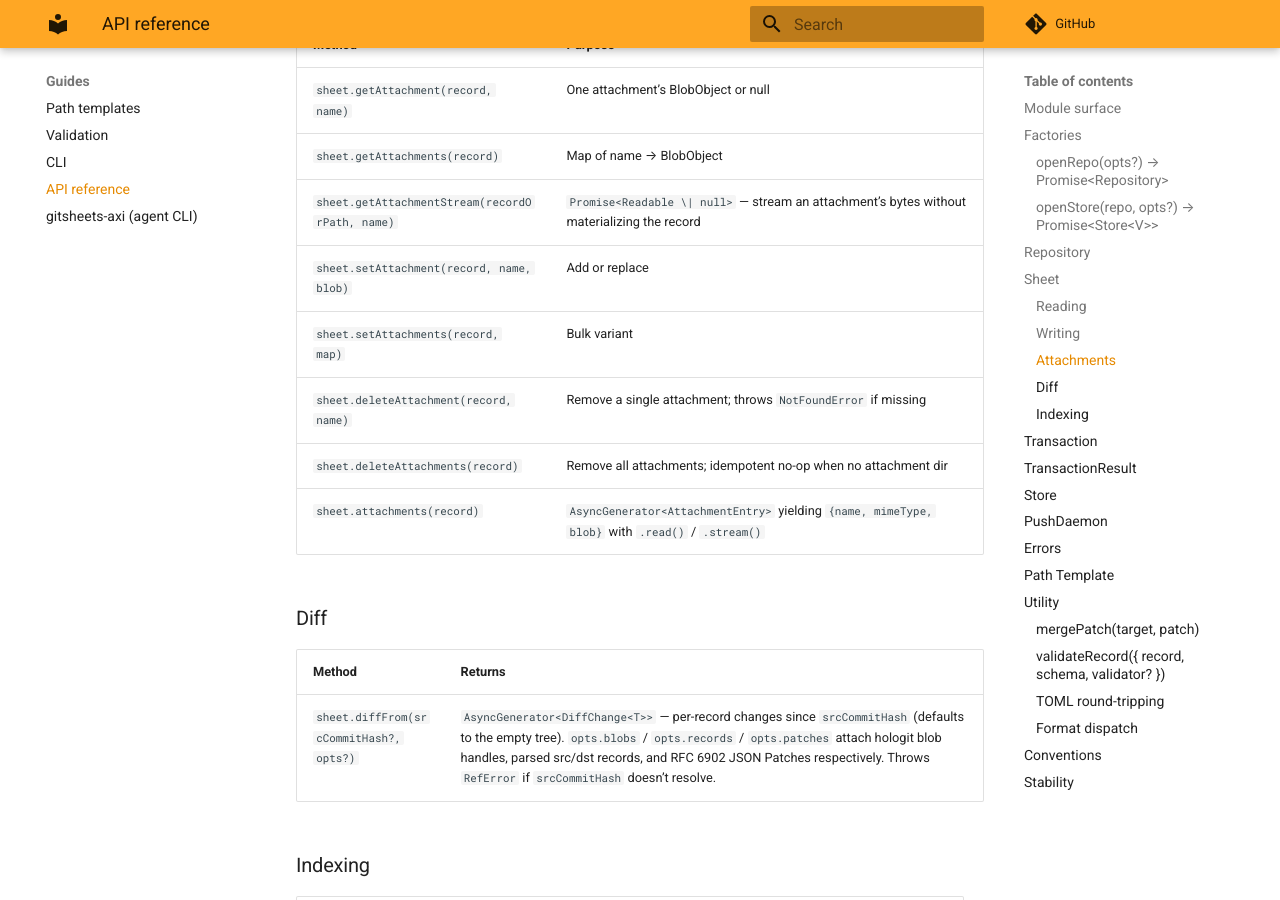
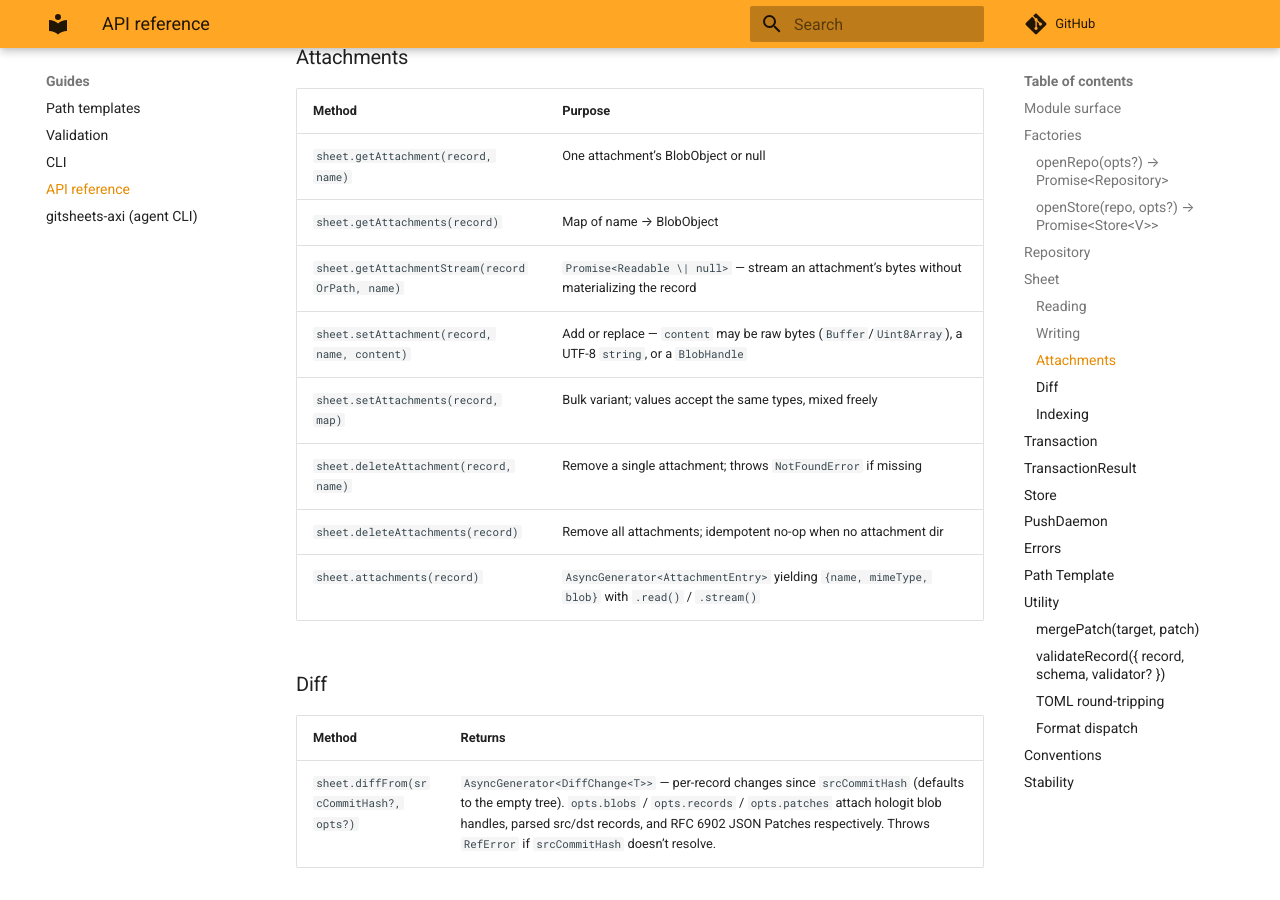
Before and after one commit to JarvusInnovations/gitsheets, an MkDocs documentation site: the page built from docs/api.md, in a window 1280 px wide and 900 px high, scrolled down 4139 px. Built offline with MkDocs 1.6.1 and Material for MkDocs 9.7.7, drawn with Linux system fonts in a browser that asks for light colours; comment, search, counter and statistics services are not loaded; some of the changed text lies outside the part shown.

Commit message:
docs(api): document bytes attachments, withLock, and cast-free validator typing
Co-Authored-By: Claude Fable 5 <noreply@anthropic.com>
Claude-Session: https://claude.ai/code/session_01F5fwEknfSxpaGCVEME5D4h

```diff
--- a/docs/api.md
+++ b/docs/api.md
@@ -80,6 +80,7 @@ const store = await openStore(repo, {
 | `repo.openSheet<T>(name, opts?)` | Sheet handle; `opts.validator` (Standard Schema), `opts.root`, `opts.prefix` |
 | `repo.openSheets(opts?)` | All sheets keyed by name; `opts.root`, `opts.prefix` |
 | `repo.transact(opts, handler)` | Run a handler in a single-commit transaction |
+| `repo.withLock(fn)` | Run `fn` holding the write lock transact uses — coordinate non-transact git ops. Not reentrant (`lock_held`) |
 | `repo.requireExplicitTransactions()` | Switch to strict mode (one-way) |
 | `repo.startPushDaemon(opts)` | Start async push to a configured remote |
 | `repo.resolveRef(ref)` | Resolve a ref or commit hash; returns `string \| null` |
@@ -128,8 +129,8 @@ All write methods route through a transaction — permissive mode auto-opens one
 | `sheet.getAttachment(record, name)` | One attachment's BlobObject or null |
 | `sheet.getAttachments(record)` | Map of name → BlobObject |
 | `sheet.getAttachmentStream(recordOrPath, name)` | `Promise<Readable \| null>` — stream an attachment's bytes without materializing the record |
-| `sheet.setAttachment(record, name, blob)` | Add or replace |
-| `sheet.setAttachments(record, map)` | Bulk variant |
+| `sheet.setAttachment(record, name, content)` | Add or replace — `content` may be raw bytes (`Buffer`/`Uint8Array`), a UTF-8 `string`, or a `BlobHandle` |
+| `sheet.setAttachments(record, map)` | Bulk variant; values accept the same types, mixed freely |
 | `sheet.deleteAttachment(record, name)` | Remove a single attachment; throws `NotFoundError` if missing |
 | `sheet.deleteAttachments(record)` | Remove all attachments; idempotent no-op when no attachment dir |
 | `sheet.attachments(record)` | `AsyncGenerator<AttachmentEntry>` yielding `{name, mimeType, blob}` with `.read()` / `.stream()` |
```
Also changed, not shown: other parts of docs/api.md (+1 -1 lines), docs/validation.md (+2 -0 lines).
